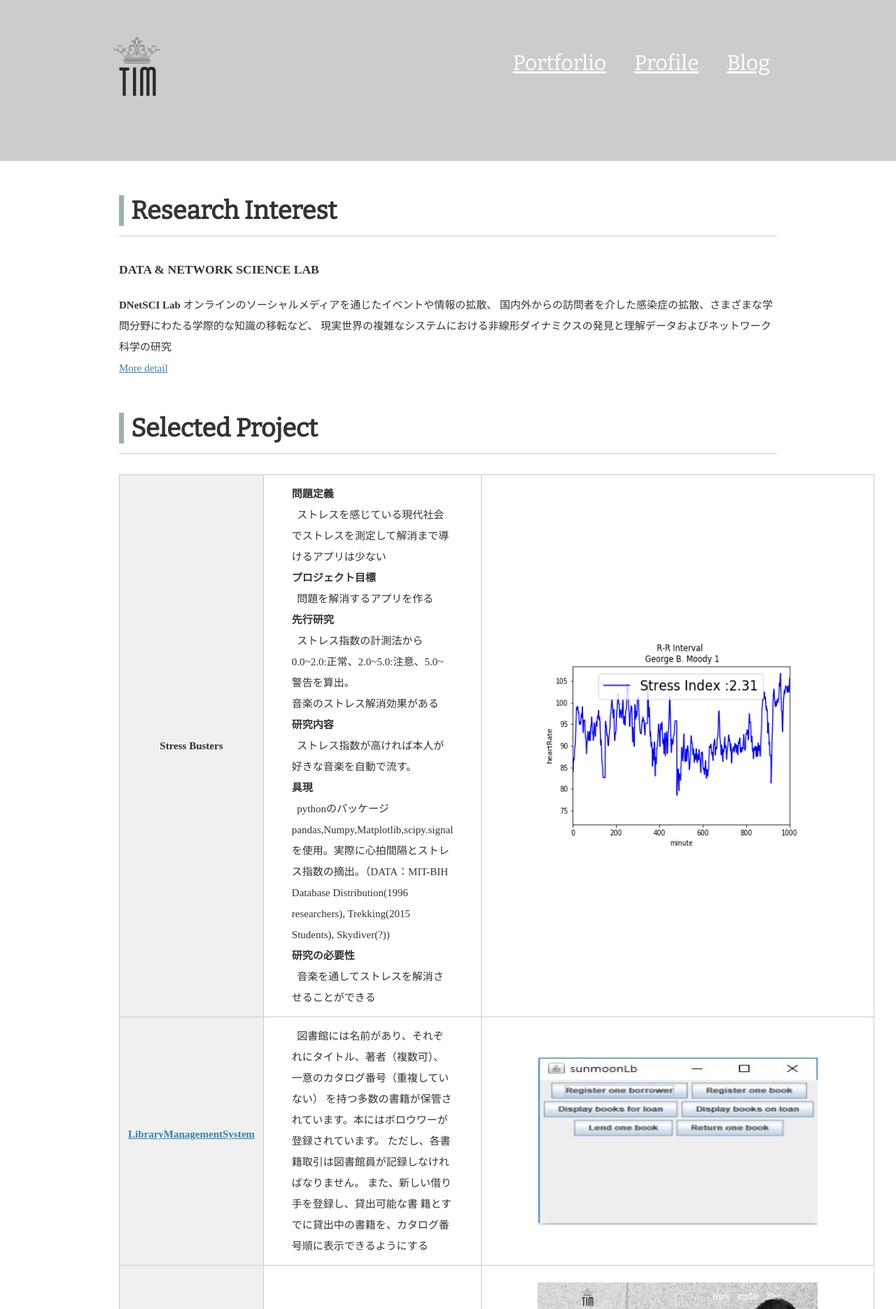
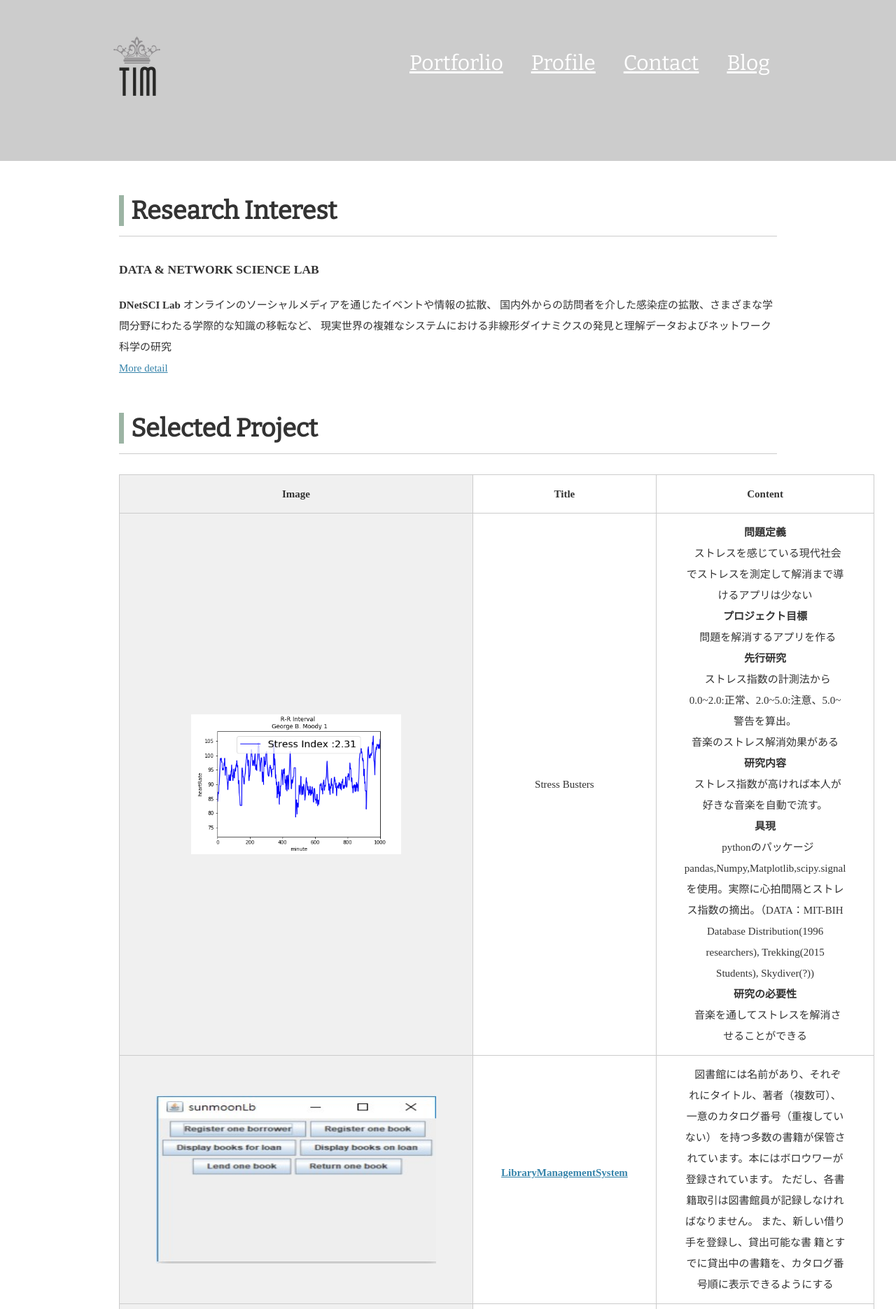
Before and after one commit to tim0114gap/mysite, a Django app: page /work/ in a window 1280 px wide. Shown: the top 1871 px of the page at 70% size. Run offline with Django 3.2, Linux system fonts and the light colour scheme.

Commit message:
new contact page has been opened

```diff
--- a/blog/static/blog/style.css
+++ b/blog/static/blog/style.css
@@ -112,13 +112,14 @@ section {
 
 .project td {
 	width: 660px;
+	text-align:center;
 	padding: 12px 40px;
 	border: 1px solid #cccccc;
 }
 
 .project img {
-	height: 300px;
-	width: 400px;
+	height: 200px;
+	width: 300px;
 	padding: 12px 40px;
 }
 
--- a/blog/templates/blog/blog.html
+++ b/blog/templates/blog/blog.html
@@ -11,6 +11,7 @@
 		<ul class="global-nav">
 			<li><a href="{% url 'blog:work' %}">Portforlio</a></li>
 			<li><a href="{% url 'blog:profile' %}">Profile</a></li>
+			<li><a href="{% url 'blog:contact' %}">Contact</a></li>
 			<li><a href="{% url 'blog:blog' %}">Blog</a></li>
 		</ul>
 	</nav>
--- a/blog/templates/blog/index.html
+++ b/blog/templates/blog/index.html
@@ -11,6 +11,7 @@
 		<ul class="global-nav">
 			<li><a href="{% url 'blog:work' %}">Portforlio</a></li>
 			<li><a href="{% url 'blog:profile' %}">Profile</a></li>
+			<li><a href="{% url 'blog:contact' %}">Contact</a></li>
 			<li><a href="{% url 'blog:blog' %}">Blog</a></li>
 		</ul>
 	</nav>
--- a/blog/templates/blog/work.html
+++ b/blog/templates/blog/work.html
@@ -11,6 +11,7 @@
 		<ul class="global-nav">
 			<li><a href="{% url 'blog:work' %}">Portforlio</a></li>
 			<li><a href="{% url 'blog:profile' %}">Profile</a></li>
+			<li><a href="{% url 'blog:contact' %}">Contact</a></li>
 			<li><a href="{% url 'blog:blog' %}">Blog</a></li>
 		</ul>
 	</nav>
@@ -25,7 +26,7 @@
 						<b>DNetSCI Lab</b> オンラインのソーシャルメディアを通じたイベントや情報の拡散、
 						国内外からの訪問者を介した感染症の拡散、さまざまな学問分野にわたる学際的な知識の移転など、
 						現実世界の複雑なシステムにおける非線形ダイナミクスの発見と理解データおよびネットワーク科学の研究<br>
-						<a href="https://sites.google.com/site/minkyoungkimm/dnetsci-lab">More detail</a>
+						<a href="https://sites.google.com/site/minkyoungkimm/dnetsci-lab" target="_blank">More detail</a>
 					</div>
 				</section>
 
@@ -35,7 +36,22 @@
 						<section class="project">
 							<table>
 								<tr>
-									<th>Stress Busters</th>
+									<th><h4 style="margin:auto;">Image</h4></th>
+									<td>
+										<h4 style="margin:auto;">Title</h4>
+								</td>
+								<td>
+									<h4 style="margin:auto;">Content</h4>
+								</td>
+								</tr>
+
+								<tr>
+									<th>
+										<img src="{% static 'blog/images/heartRateSample.png' %}" alt="田中宗賢profile">
+									</th>
+									<td class="title">
+										Stress Busters
+									</td>
 									<td>
 										<b>問題定義</b><br>
 										&ensp;ストレスを感じている現代社会でストレスを測定して解消まで導けるアプリは少ない<br>
@@ -51,52 +67,54 @@
 										<b>研究の必要性</b><br>
 										&ensp;音楽を通してストレスを解消させることができる<br>
 									</td>
+								</tr>
+
+								<tr>
+									<th><img src="{% static 'blog/images/lbSystem.jpg' %}" alt="田中宗賢profile" style="height: 240px; width: 400px;"></th>
 									<td>
-										<img src="{% static 'blog/images/heartRateSample.png' %}" alt="田中宗賢profile">
-									</td>
-								</tr>
-								<tr>
-									<th><h4><a href="https://github.com/ohshane71/SWAnalysisProject">LibraryManagementSystem</a></h4></th>
-									<td>
-										&ensp;図書館には名前があり、それぞれにタイトル、著者（複数可）、一意のカタログ番号（重複していない）
-									を持つ多数の書籍が保管されています。本にはボロウワーが登録されています。 ただし、各書籍取引は図書館員が記録しなければなりません。
-									また、新しい借り手を登録し、貸出可能な書 籍とすでに貸出中の書籍を、カタログ番号順に表示できるようにする
+										<h4><a href="https://github.com/ohshane71/SWAnalysisProject" target="_blank">LibraryManagementSystem</a>
 								</td>
 								<td>
-									<img src="{% static 'blog/images/lbSystem.jpg' %}" alt="田中宗賢profile" style="height: 240px; width: 400px;">
+									&ensp;図書館には名前があり、それぞれにタイトル、著者（複数可）、一意のカタログ番号（重複していない）
+								を持つ多数の書籍が保管されています。本にはボロウワーが登録されています。 ただし、各書籍取引は図書館員が記録しなければなりません。
+								また、新しい借り手を登録し、貸出可能な書 籍とすでに貸出中の書籍を、カタログ番号順に表示できるようにする
 								</td>
 								</tr>
+
 								<tr>
-									<th><h4><a href="https://github.com/tim0114gap/mysite">MyPortfolio</a></h4></th>
+									<th><img src="{% static 'blog/images/blog.jpg' %}" alt="田中宗賢profile" style="height: 240px; width: 400px;"></th>
 									<td>
-										<a href="http://tim0114gap.pythonanywhere.com/index/">tim0114gapHomepage</a><br>
-										&ensp;PythonのWeb frameworkであるDjangoで自分のポートフォリオを作成。
-										自分の自己紹介、今やっていること、スキル、資格、ブログを投稿できるようにしました。
+										<h4><a href="https://github.com/tim0114gap/mysite" target="_blank">MyPortfolio</a>
 								</td>
 								<td>
-									<img src="{% static 'blog/images/blog.jpg' %}" alt="田中宗賢profile" style="height: 240px; width: 400px;">
+									<a href="http://tim0114gap.pythonanywhere.com/index/" target="_blank">tim0114gapHomepage</a><br>
+									&ensp;PythonのWeb frameworkであるDjangoで自分のポートフォリオを作成。
+									自分の自己紹介、今やっていること、スキル、資格、ブログを投稿できるようにしました。
 								</td>
 								</tr>
+
 								<tr>
-									<th><h4><a href="https://github.com/tim0114gap/BookMark">BookMarkV2</a></h4></th>
+									<th><iframe style="float:right; height: 300px; width: 400px; margin-top: 30px;" src="https://www.youtube.com/embed/YVL4n8OGxl8" frameborder="0" allow="accelerometer; autoplay; encrypted-media; gyroscope; picture-in-picture" allowfullscreen></iframe></th>
 									<td>
-										&ensp;GWT（Google Web Toolkit）で登録したブックマークのクリックした回数を実際にSQLで記録し、
-										多い順に左から自動整列をする機能と、ブックマークにカテゴリーという分野を設定し、
-										同じカテゴリー内で人気のあるブックマークのおすすめを表示する機能をモデリングしました。
+										<h4><a href="https://github.com/tim0114gap/BookMark" target="_blank">BookMarkV2</a></h4>
 								</td>
 								<td>
-									<iframe style="float:right; height: 300px; width: 400px; margin-top: 30px;" src="https://www.youtube.com/embed/YVL4n8OGxl8" frameborder="0" allow="accelerometer; autoplay; encrypted-media; gyroscope; picture-in-picture" allowfullscreen></iframe>
+									&ensp;GWT（Google Web Toolkit）で登録したブックマークのクリックした回数を実際にSQLで記録し、
+									多い順に左から自動整列をする機能と、ブックマークにカテゴリーという分野を設定し、
+									同じカテゴリー内で人気のあるブックマークのおすすめを表示する機能をモデリングしました。
 								</td>
 								</tr>
+
 								<tr>
-									<th><h4><a href="https://github.com/SunmoonCreators/want-to-be-a-bird">Want to be bird</a></h4></th>
+									<th><img src="{% static 'blog/images/oooojpg' %}" alt=" coming soon"></th>
 									<td>
-										&ensp;Coming soon~~~
+										<h4><a href="https://github.com/SunmoonCreators/want-to-be-a-bird" target="_blank">Want to be bird</a></h4>
 								</td>
 								<td>
-									<img src="{% static 'blog/images/oooojpg' %}" alt=" coming soon">
+									&ensp;Coming soon~~~
 								</td>
 								</tr>
+
 							</table>
 						</section>
 					</div>
--- a/blog/urls.py
+++ b/blog/urls.py
@@ -4,8 +4,9 @@ from . import views
 
 app_name = 'blog'
 urlpatterns = [
-        path('index/' ,views.index ,name='index'),
+        path('' ,views.index ,name='index'),
         path('work/' ,views.work ,name='work'),
         path('profile/' ,views.profile ,name='profile'),
+        path('contact/' ,views.contact ,name='contact'),
         path('blog/' ,views.blog ,name='blog')
 ]
--- a/blog/views.py
+++ b/blog/views.py
@@ -12,6 +12,9 @@ def work(request):
 def profile(request):
     return render(request, 'blog/profile.html')
 
+def contact(request):
+    return  render(request, 'blog/contact.html')
+
 def blog(request):
     latest_post = Post.objects.order_by('-pub_date')[:5]
     context = {'latest_post':latest_post}
```
Also changed, not shown: blog/templates/blog/contact.html (added, +36 -0 lines), blog/templates/blog/profile.html (+39 -4 lines).
